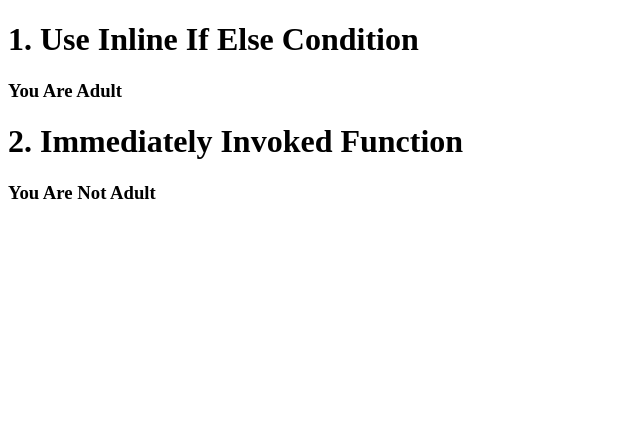
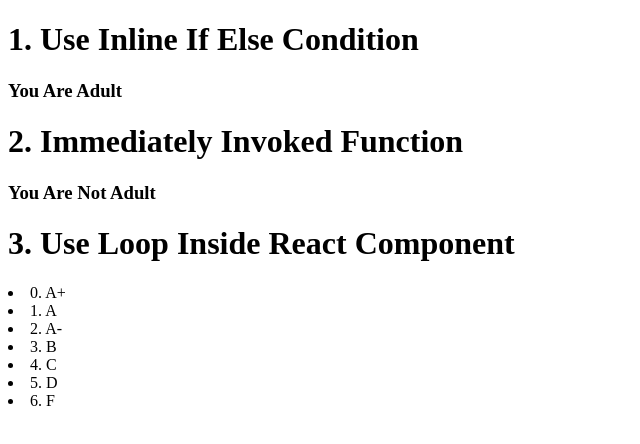
Before and after one commit to H-M-Nizum/basic-react-project, a React (Vite) app: page / in a window 1280 px wide. Shown: the top 444 px of the page, without its empty margins (0-640 px from the left). Built offline with nearby package versions, Linux system fonts and the light colour scheme.

Commit message:
Use Loop Inside in React Component

```diff
--- a/src/App.jsx
+++ b/src/App.jsx
@@ -1,11 +1,13 @@
 import ImmediatelyInvokd from "./components/ImmediatelyInvokd";
 import InlineIfElse from "./components/InlineIfElse";
+import LoopInside from "./components/LoopInside";
 
 function App() {
   return (
     <>
       <InlineIfElse />
       <ImmediatelyInvokd />
+      <LoopInside />
     </>
   );
 }
--- /dev/null
+++ b/src/components/LoopInside.jsx
@@ -0,0 +1,19 @@
+import React from "react";
+
+const LoopInside = () => {
+  const grade = ["A+", "A", "A-", "B", "C", "D", "F"];
+  return (
+    <div>
+      <h1>3. Use Loop Inside React Component</h1>
+      {grade.map((item, i) => {
+        return (
+          <li>
+            {i}. {item}
+          </li>
+        );
+      })}
+    </div>
+  );
+};
+
+export default LoopInside;
```
